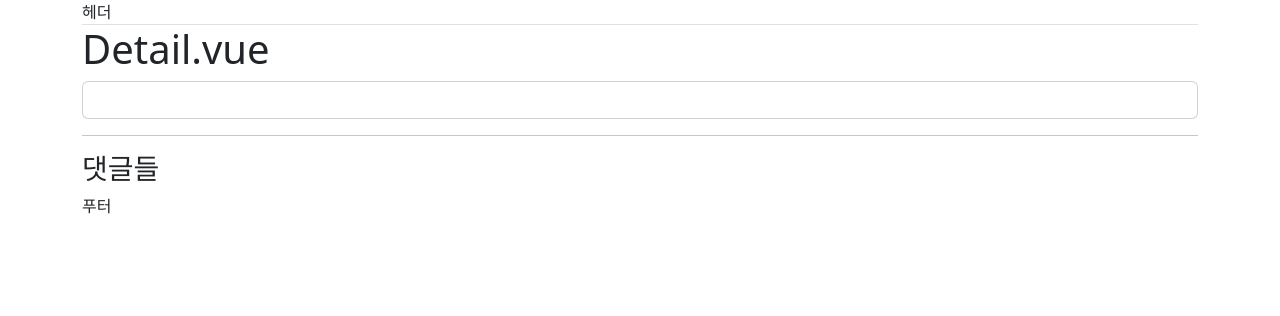
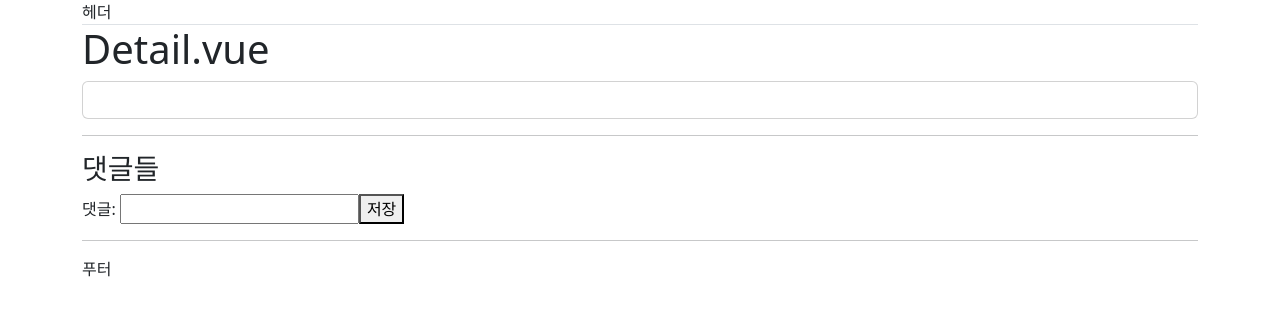
Before and after one commit to sbsteacher/2025-01-sub-fe-json_placeholder, a Vue app: page /detail in a window 1280 px wide. Shown: the top 316 px of the page. Built offline with nearby package versions, Linux system fonts and the light colour scheme.

Commit message:
InputComment.vue 작업 중

```diff
--- a/src/components/Comment.vue
+++ b/src/components/Comment.vue
@@ -5,7 +5,7 @@ const props = defineProps({
 </script>
 
 <template>
-    <div class="card">{{  props.item.body }}</div>
+    <div class="card">{{ props.item.body }}</div>
 </template>
 
 <style scoped>
--- /dev/null
+++ b/src/components/InputComment.vue
@@ -0,0 +1,14 @@
+<script setup>
+const model = {
+    comment: ''
+}
+</script>
+
+<template>
+    <label>댓글: <input type="text" v-model="model.comment"></label>
+    <button>저장</button>
+</template>
+
+<style scoped>
+
+</style>
--- a/src/views/Detail.vue
+++ b/src/views/Detail.vue
@@ -1,6 +1,7 @@
 <script setup>
 import Post from '@/components/Post.vue';
 import Comment from '@/components/Comment.vue';
+import InputComment from '@/components/InputComment.vue';
 import { reactive, onMounted } from 'vue';
 import httpService from '@/services/HttpService';
 
@@ -33,6 +34,8 @@ onMounted(async () => {
   <post :item="state.post" />
   <hr>
   <h3>댓글들</h3>
+  <input-comment></input-comment>
+  <hr>
   <comment v-for="item in state.comments" :item="item" :id="item.id"/>
 </template>
 
```
